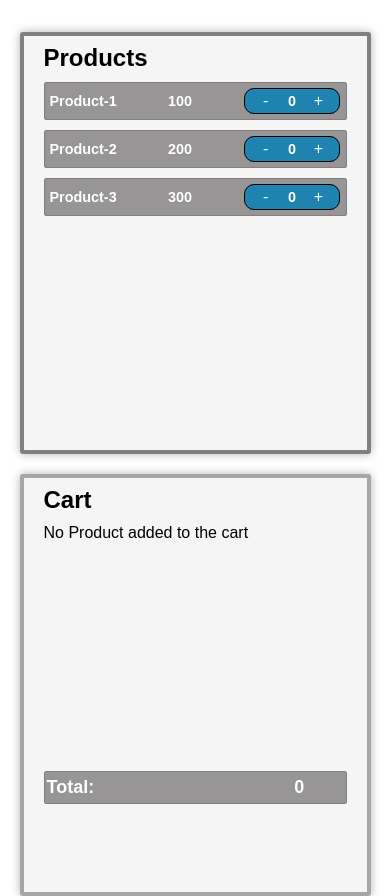
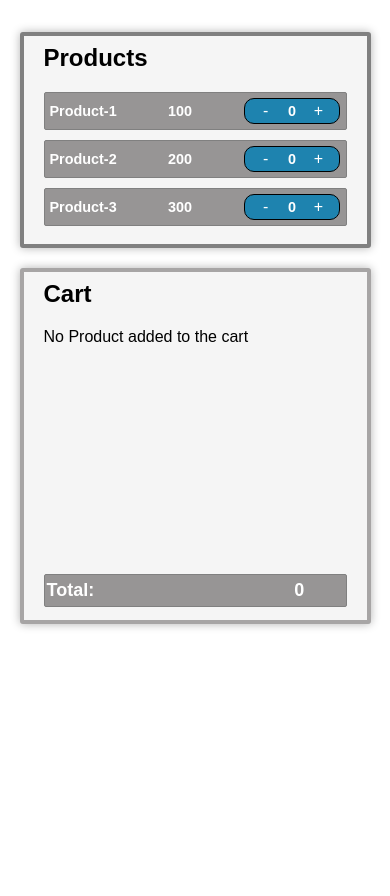
Before and after one commit to PriyaMaity/Weekly-Test-3-JS, a plain HTML site: page index.html in a window 390 px wide. After the commit the page ends 844 px from the top, so only its background shows below. Drawn offline with Linux system fonts and the light colour scheme.

Commit message:
Completed task

```diff
--- a/style.css
+++ b/style.css
@@ -22,8 +22,7 @@ body{
   padding: 8px 20px;
   width: 380px;
   border-radius: 3px;
-  height: 50vh;
-  overflow-y: auto;
+  height: auto;
 }
 .cart-box{
   border: 4px solid rgb(167, 165, 165);
@@ -32,11 +31,11 @@ body{
   padding: 8px 20px;
   width: 300px;
   border-radius: 3px;
-  height: 50vh;
+  height: auto;
 }
 h2{
   margin-top: 0;
-  margin-bottom: 10px;
+  margin-bottom: 20px;
 }
 .products{
   display: flex;
@@ -87,12 +86,13 @@ button:disabled {
   cursor: not-allowed;
 }
 .items{
-  height: 26vh;
-  margin-bottom: 10px;
+  height: 24vh;
+  margin-bottom: 5px;
 }
 .total {
   width: 100%;
-  /* margin-bottom: 0px; */
+  margin-top: 25px;
+  margin-bottom: 5px;
   font-size: 18px;
   background-color: #979595;
   border: 1px solid gray;
@@ -107,11 +107,14 @@ button:disabled {
 
 @media (max-width: 768px) {
   body {
-    margin-top: 2rem;
+    margin-top: 1.5rem;
   }
-
+  .product-box,
+  .cart-box {
+    height: auto;
+  }
   .total span {
-    margin-left: 14.2rem;
+    margin-left: 9.5rem;
   }
 
   .cart-items span {
@@ -145,7 +148,7 @@ button:disabled {
   .product-box,
   .cart-box {
     width: 100%;
-
+    height: auto;
   }
 
   .total span {
@@ -172,3 +175,9 @@ button:disabled {
     font-size: 0.9rem;
   }
 }
+@media (max-width: 380px){
+  .total span {
+    margin-left: 10.5rem;
+    margin-right: 1rem;
+  }
+}
```
